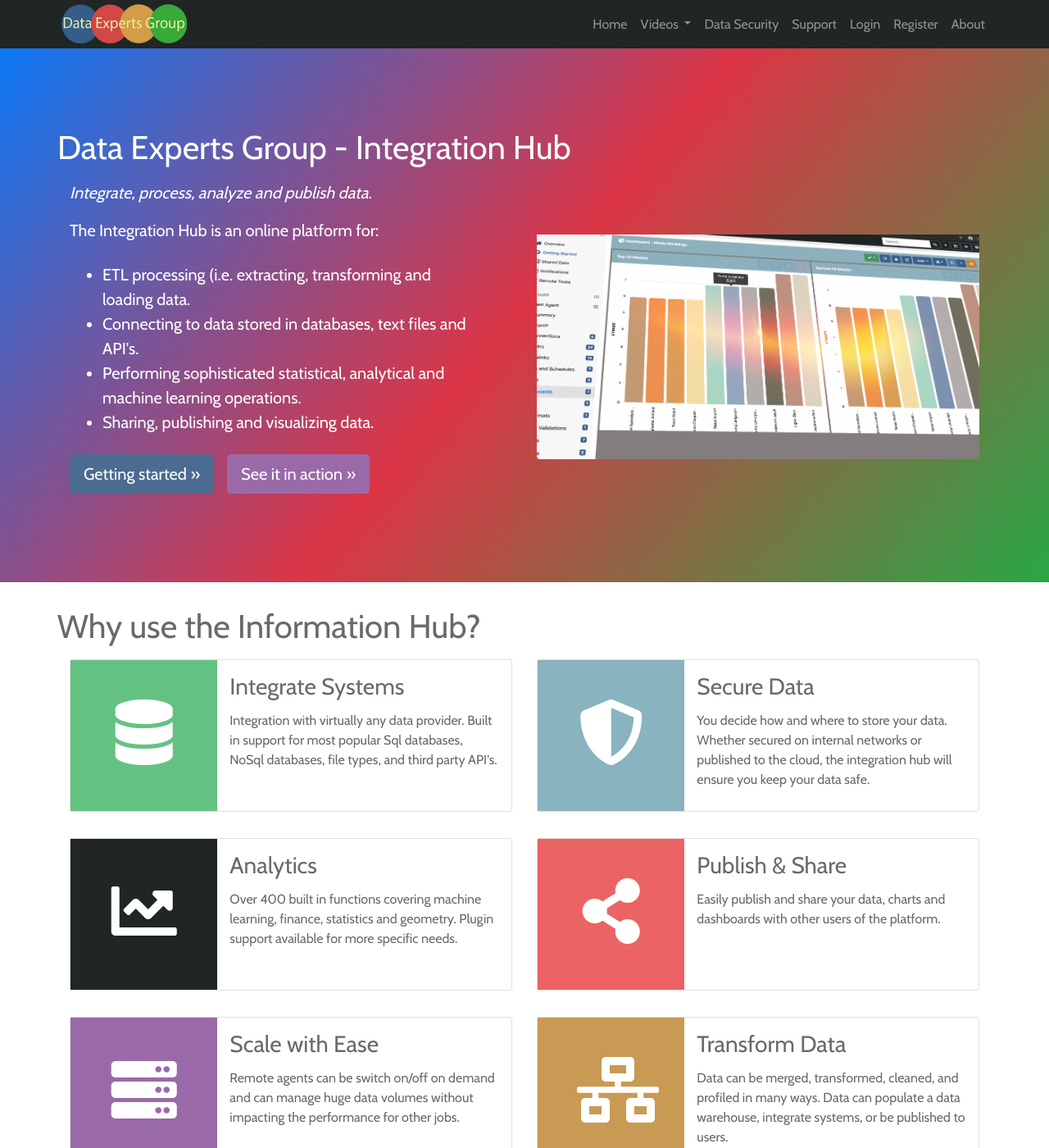
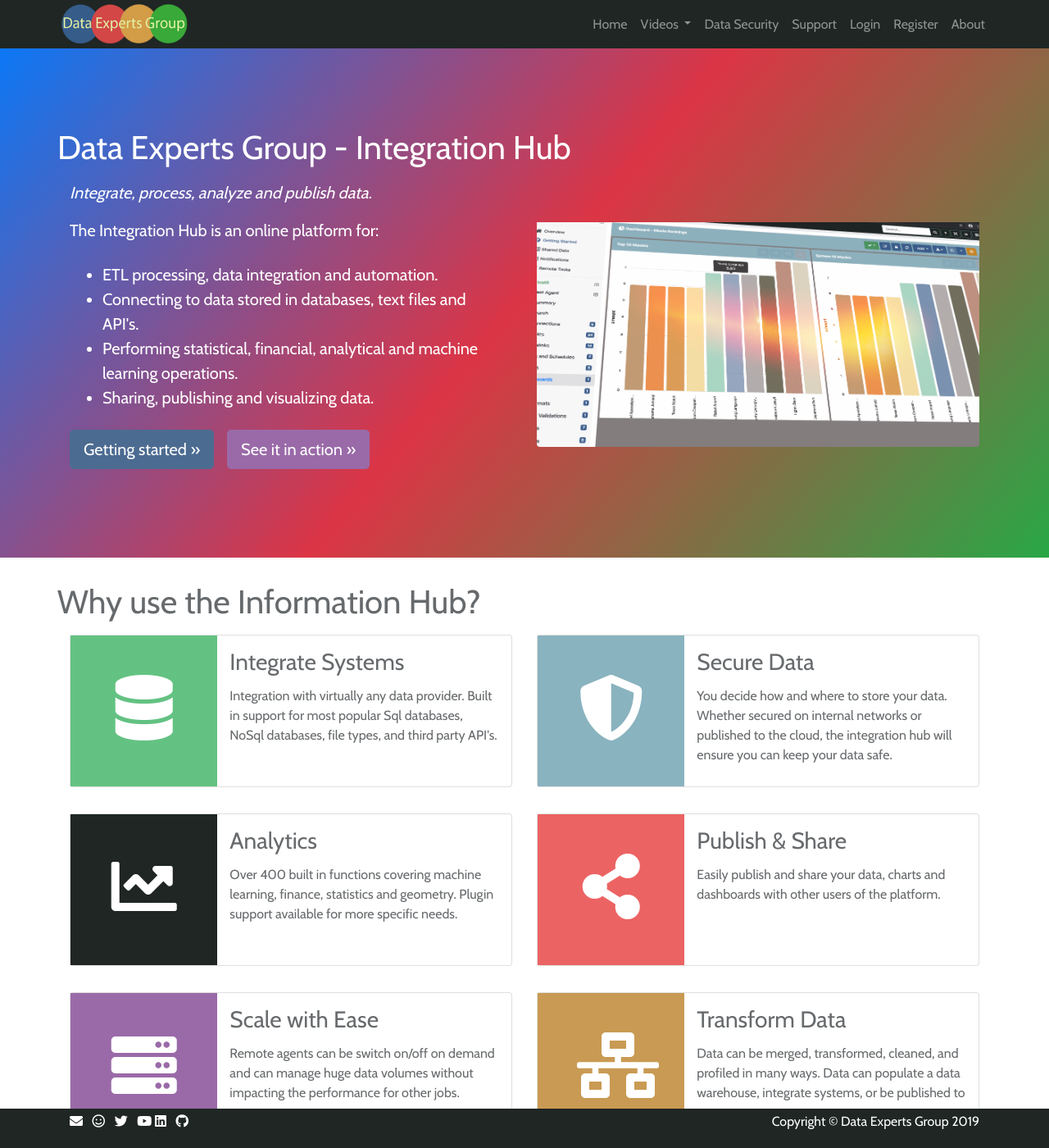
Before and after one commit to DataExperts/DataExperts.Web, a Jekyll site: the page built from index.html, in a window 1280 px wide and 1400 px high. Shown: the whole window at 82% size. Built offline with Jekyll 4.4.1, drawn with Linux system fonts in a browser that asks for light colours; some of the changed text lies outside the part shown.

Commit message:
clean up

```diff
--- a/_includes/footer.html
+++ b/_includes/footer.html
@@ -1,14 +1,14 @@
 <!-- Footer -->
-  <footer class="py-1 bg-dark">
+<footer class="py-1 bg-dark navbar fixed-bottom">
     <div class="container">
-            <div class="row">
-                <div class="col-lg-12 text-center">
+            <div>
                 <ul class="list-inline text-white">
                     <li class="list-inline-item">
                         <a class="text-white" href="mailto:{{site.email}}"><i class="fa fa-envelope"></i></a>
                     </li>
                     <li class="list-inline-item">
-                            <a class="text-white" href="{{site.community}}" title="community discussion"><i class="far fa-smile"></i></a>
+                        <a class="text-white" href="{{site.community}}" title="community discussion"><i
+                                class="far fa-smile"></i></a>
                     </li>
                     <li class="list-inline-item">
                         <a class="text-white" href="{{site.twitter}}"><i class="fab fa-twitter"></i></a>
@@ -24,8 +24,9 @@
                         </li>
                 </ul>
             </div>
+            <div class="ml-auto">
+                <p class="text-white">Copyright &copy; Data Experts Group 2019</p>
             </div>
-          <p class="m-0 text-center text-white">Copyright &copy; Data Experts Group 2019</p>
     </div>
     <!-- /.container -->
 </footer>
--- a/assets/css/style.scss
+++ b/assets/css/style.scss
@@ -2,6 +2,10 @@
 ---
 
 @import "main";
+
+body {
+    padding-bottom: 70px;
+}
 
 .bg-gradient {
     background: rgb(0,123,255);
--- a/index.html
+++ b/index.html
@@ -18,9 +18,9 @@
         <p class="lead mb-4">
           The Integration Hub is an online platform for:
           <ul class="lead">
-            <li>ETL processing (i.e. extracting, transforming and loading data. </li>
+            <li>ETL processing, data integration and automation.</li>
             <li>Connecting to data stored in databases, text files and API's.</li>
-            <li>Performing sophisticated statistical, analytical and machine learning operations.</li>
+            <li>Performing statistical, financial, analytical and machine learning operations.</li>
             <li>Sharing, publishing and visualizing data.</li>
           </ul>
         </p>
@@ -63,7 +63,7 @@
                     </div>
                     <div class="col-md-8 py-3">
                         <h3 class="card-title">Secure Data</h3>
-                        <p class="card-text">You decide how and where to store your data.  Whether secured on internal networks or published to the cloud, the integration hub will ensure you keep your data safe.</p>
+                        <p class="card-text">You decide how and where to store your data.  Whether secured on internal networks or published to the cloud, the integration hub will ensure you can keep your data safe.</p>
                     </div>
                 </div>
             </div>
@@ -138,9 +138,9 @@
       <div class="card">
         <div class="card-header">Cloud</div>
         <ul class="list-group list-group-flush">
-          <li class="list-group-item">Single central metadata store</li>
+          <li class="list-group-item">Single central access point</li>
           <li class="list-group-item">Physical data stored and accessed anywhere</li>
-          <li class="list-group-item">Easy to scale</li>
+          <li class="list-group-item">Easy to install and scale</li>
         </ul>
       </div>
       <div class="card">
@@ -185,9 +185,8 @@
         <ul class="list-group list-group-flush">
           <li class="list-group-item">Bulk Load (for speed)</li>
           <li class="list-group-item">Transactional Load (for data integrity) </li>
-          <li class="list-group-item">Target based change detection</li>
-          <li class="list-group-item">Source based change detection</li>
-          <li class="list-group-item">Preserve changes (i.e. type 2 slowly changing)</li>
+          <li class="list-group-item">Source or Target based change detection</li>
+          <li class="list-group-item">Preserve change history (i.e. type 2 slowly changing)</li>
         </ul>
       </div>
       <div class="card">
@@ -212,27 +211,7 @@
         </ul>
       </div>
       <div class="card">
-        <div class="card-header">Data Validation</div>
-        <ul class="list-group list-group-flush">
-          <li class="list-group-item">Validate with any built in function</li>
-          <li class="list-group-item">Create custom/reusable data validations</li>
-          <li class="list-group-item">Validate via white lists or black lists</li>
-          <li class="list-group-item">Validate against lookups (i.e. value exists in other table)</li>
-          <li class="list-group-item">Invalid data can be rejected or stop processing</li>
-        </ul>
-      </div>
-      <div class="card">
-        <div class="card-header">Data Profiling</div>
-        <ul class="list-group list-group-flush">
-          <li class="list-group-item">Built in profiling functions</li>
-          <li class="list-group-item">Data type profiling</li>
-          <li class="list-group-item">Pattern profiling</li>
-          <li class="list-group-item">Capture profile data with any data processing</li>
-        </ul>
-
-      </div>
-      <div class="card">
-        <div class="card-header">Scheduling</div>
+        <div class="card-header">Scheduling / Automation</div>
         <ul class="list-group list-group-flush">
           <li class="list-group-item">Trigger based on schedule (once off or recurring)</li>
           <li class="list-group-item">Trigger based on file event</li>
@@ -258,10 +237,29 @@
         <div class="card-header">Security Features</div>
         <ul class="list-group list-group-flush">
           <li class="list-group-item">Strong encryption on passwords and marked sensitive fields.</li>
-          <li class="list-group-item">Encryption keys decentralized (i.e. cannot be access by Data Experts staff)</li>
+          <li class="list-group-item">Encryption keys decentralized (i.e. cannot be accesses by Data Experts staff)</li>
           <li class="list-group-item">Automatic SSL key generation to encrypt all data in transit</li>
-          <li class="list-group-item">Local network isolation option which ensures data never leaves local network.</li>
-          <li class="list-group-item">IP address whitelisting for remote processing agents.</li>
+          <li class="list-group-item">Local network leakage prevention (ensures data never leaves local network).</li>
+          <li class="list-group-item">IP address whitelisting for remote processing agents access.</li>
+        </ul>
+      </div>
+      <div class="card">
+        <div class="card-header">Data Validation</div>
+        <ul class="list-group list-group-flush">
+          <li class="list-group-item">Validate with any built in function</li>
+          <li class="list-group-item">Create custom/reusable data validations</li>
+          <li class="list-group-item">Validate via white lists or black lists</li>
+          <li class="list-group-item">Validate against lookups (i.e. value exists in other table)</li>
+          <li class="list-group-item">Invalid data can be rejected or stop processing</li>
+        </ul>
+      </div>
+      <div class="card">
+        <div class="card-header">Data Profiling</div>
+        <ul class="list-group list-group-flush">
+          <li class="list-group-item">Built in profiling functions</li>
+          <li class="list-group-item">Data type profiling</li>
+          <li class="list-group-item">Pattern profiling</li>
+          <li class="list-group-item">Capture profile data with any data processing</li>
         </ul>
       </div>
       <div class="card">
```
Lines whose indentation alone changed are shown as unchanged.
